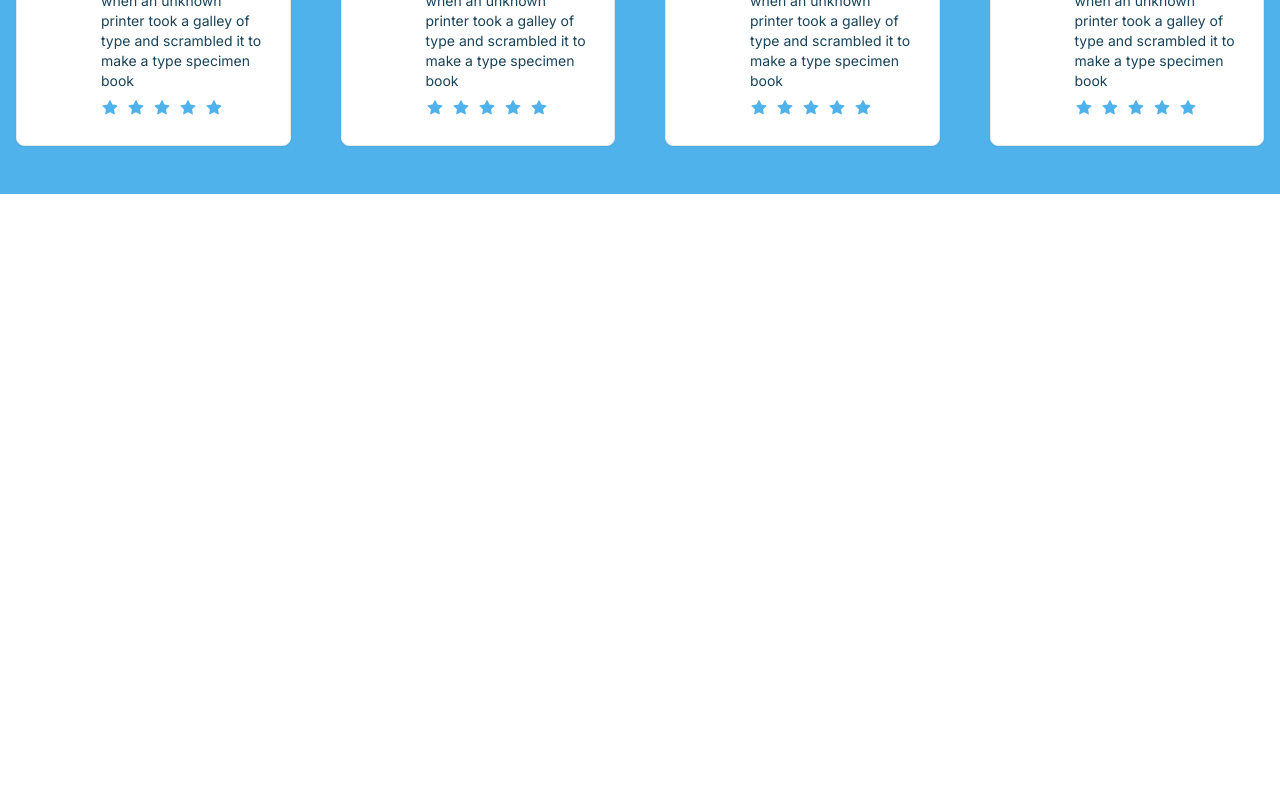
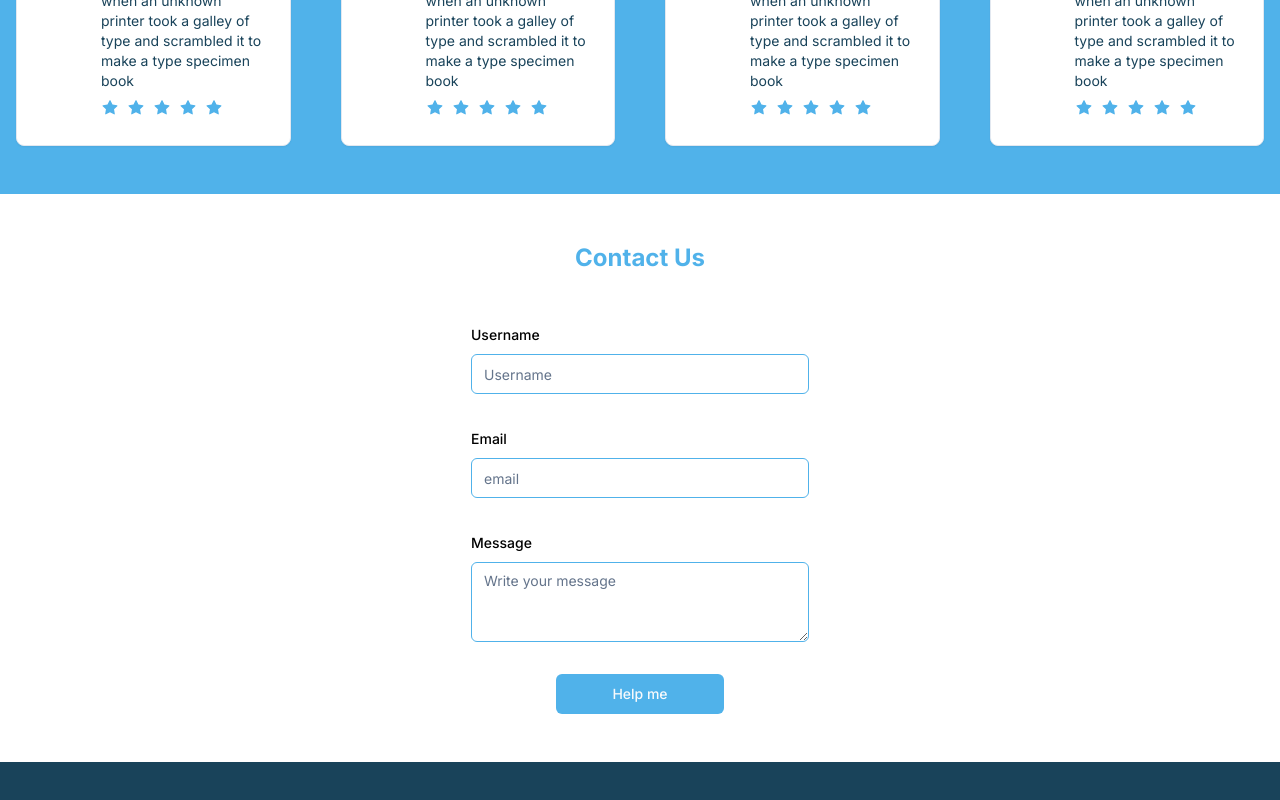
Before and after one commit to Flavio-JS/landing-pages-tailwind, a Next.js app: page /roundrock in a window 1280 px wide. Shown: the part 1914-2714 px from the top of the page. Before the commit the page ends 2108 px from the top, so only its background shows below. Built offline with nearby package versions, Linux system fonts and the light colour scheme.

Commit message:
finish RoundRock

```diff
--- a/package.json
+++ b/package.json
@@ -11,9 +11,11 @@
     "eslint:fix": "eslint --fix \"**/*.+(js|jsx|ts|tsx)\""
   },
   "dependencies": {
+    "@hookform/resolvers": "^3.4.2",
     "@radix-ui/react-avatar": "^1.0.4",
     "@radix-ui/react-dialog": "^1.0.5",
     "@radix-ui/react-dropdown-menu": "^2.0.6",
+    "@radix-ui/react-label": "^2.0.2",
     "@radix-ui/react-progress": "^1.0.3",
     "@radix-ui/react-separator": "^1.0.3",
     "@radix-ui/react-slot": "^1.0.2",
@@ -30,7 +32,8 @@
     "react-dom": "^18",
     "react-hook-form": "^7.51.5",
     "tailwind-merge": "^2.2.2",
-    "tailwindcss-animate": "^1.0.7"
+    "tailwindcss-animate": "^1.0.7",
+    "zod": "^3.23.8"
   },
   "devDependencies": {
     "@types/node": "^20",
--- a/src/components/RoundRockComponents/Banner/BannerContent/BannerContent.tsx
+++ b/src/components/RoundRockComponents/Banner/BannerContent/BannerContent.tsx
@@ -35,7 +35,7 @@ export const BannerContent = () => {
           <span>Service 3</span>
         </div>
       </div>
-      <Button className="bg-[#50B2EA] px-14 py-5 transition-colors  hover:bg-blue-400">
+      <Button className="bg-[#50B2EA] px-14 py-5 transition-colors hover:bg-blue-400  focus-visible:ring-[#50B2EA]">
         Help me
       </Button>
     </div>
--- a/src/components/RoundRockComponents/FirstSection/FirstSection.tsx
+++ b/src/components/RoundRockComponents/FirstSection/FirstSection.tsx
@@ -11,7 +11,7 @@ export const FirstSection = () => {
       className="flex h-full max-h-[80vh] min-h-[500px] w-full flex-col items-center justify-center gap-4 p-4 text-white md:max-h-[60vh]"
     >
       <Carousel />
-      <Button className="border-2 border-solid border-[#F2F2F2] bg-[#50B2EA] px-14 py-5 transition-colors hover:bg-blue-400">
+      <Button className="border-2 border-solid border-[#F2F2F2] bg-[#50B2EA] px-14 py-5 transition-colors hover:bg-blue-400 focus-visible:ring-[#50B2EA]">
         Help me
       </Button>
     </div>
--- /dev/null
+++ b/src/components/RoundRockComponents/Footer/Footer.tsx
@@ -0,0 +1,3 @@
+export const Footer = () => {
+  return <div className="h-[80px] w-full bg-[#19435A]" />;
+};
--- /dev/null
+++ b/src/components/RoundRockComponents/FourthSection/FourthSection.tsx
@@ -0,0 +1,119 @@
+"use client";
+
+import { Button } from "@/components/ui/button";
+import {
+  Form,
+  FormControl,
+  FormField,
+  FormItem,
+  FormLabel,
+  FormMessage,
+} from "@/components/ui/form";
+import { Input } from "@/components/ui/input";
+import { SubmitHandler, useForm } from "react-hook-form";
+import { z } from "zod";
+import { zodResolver } from "@hookform/resolvers/zod";
+import { Textarea } from "@/components/ui/textarea";
+
+const formSchema = z.object({
+  username: z.string().min(2, {
+    message: "Username must be at least 2 characters.",
+  }),
+  email: z.string().email({
+    message: "Email must be a valid email.",
+  }),
+  message: z.string().min(2, {
+    message: "Message must be at least 2 characters.",
+  }),
+});
+
+export type ContactFormProps = {
+  username: string;
+  email: string;
+  message: string;
+};
+
+export const FourthSection = () => {
+  const form = useForm<z.infer<typeof formSchema>>({
+    resolver: zodResolver(formSchema),
+    defaultValues: {
+      username: "",
+      email: "",
+      message: "",
+    },
+  });
+
+  const onSubmit: SubmitHandler<ContactFormProps> = (data) => {
+    console.log(data);
+  };
+
+  return (
+    <div className="flex w-full flex-col items-center gap-12 py-12">
+      <h2 className="text-2xl font-bold text-[#50B2EA]">Contact Us</h2>
+      <Form {...form}>
+        <form
+          onSubmit={form.handleSubmit(onSubmit)}
+          className="flex w-full max-w-[370px] flex-col items-center justify-center space-y-8 px-4"
+        >
+          <FormField
+            {...form.register("username", { required: true, maxLength: 20 })}
+            render={({ field }) => (
+              <FormItem className="w-full">
+                <FormLabel>Username</FormLabel>
+                <FormControl>
+                  <Input
+                    className="border-[#50B2EA] focus-visible:ring-[#50B2EA]"
+                    placeholder="Username"
+                    {...field}
+                  />
+                </FormControl>
+                <FormMessage />
+              </FormItem>
+            )}
+          />
+          <FormField
+            {...form.register("email", {
+              required: true,
+              maxLength: 50,
+            })}
+            render={({ field }) => (
+              <FormItem className="w-full">
+                <FormLabel>Email</FormLabel>
+                <FormControl>
+                  <Input
+                    className="border-[#50B2EA] focus-visible:ring-[#50B2EA]"
+                    placeholder="email"
+                    {...field}
+                  />
+                </FormControl>
+                <FormMessage />
+              </FormItem>
+            )}
+          />
+          <FormField
+            {...form.register("message", { required: true, maxLength: 300 })}
+            render={({ field }) => (
+              <FormItem className="w-full">
+                <FormLabel>Message</FormLabel>
+                <FormControl>
+                  <Textarea
+                    className="border-[#50B2EA] focus-visible:ring-[#50B2EA]"
+                    placeholder="Write your message"
+                    {...field}
+                  />
+                </FormControl>
+                <FormMessage />
+              </FormItem>
+            )}
+          />
+          <Button
+            type="submit"
+            className="bg-[#50B2EA] px-14 py-5 transition-colors hover:bg-blue-400 focus-visible:ring-[#50B2EA]"
+          >
+            Help me
+          </Button>
+        </form>
+      </Form>
+    </div>
+  );
+};
--- a/src/components/RoundRockComponents/RoundRockComponentPage/RoundRockComponentPage.tsx
+++ b/src/components/RoundRockComponents/RoundRockComponentPage/RoundRockComponentPage.tsx
@@ -3,6 +3,8 @@ import { Banner } from "../Banner/Banner";
 import { FirstSection } from "../FirstSection/FirstSection";
 import { SecondSection } from "../SecondSection/SecondSection";
 import { ThirdSection } from "../ThirdSection/ThirdSection";
+import { FourthSection } from "@/components/RoundRockComponents/FourthSection/FourthSection";
+import { Footer } from "@/components/RoundRockComponents/Footer/Footer";
 
 export const RoundRockComponentPage: NextPage = () => {
   return (
@@ -11,6 +13,8 @@ export const RoundRockComponentPage: NextPage = () => {
       <FirstSection />
       <SecondSection />
       <ThirdSection />
+      <FourthSection />
+      <Footer />
     </div>
   );
 };
--- a/src/components/RoundRockComponents/SecondSection/SecondSection.tsx
+++ b/src/components/RoundRockComponents/SecondSection/SecondSection.tsx
@@ -40,7 +40,7 @@ export const SecondSection = () => {
               </div>
             ))}
           </div>
-          <Button className="w-fit border-2 border-solid border-[#F2F2F2] bg-[#50B2EA] px-14 py-5 transition-colors hover:bg-blue-400">
+          <Button className="w-fit border-2 border-solid border-[#F2F2F2] bg-[#50B2EA] px-14 py-5 transition-colors hover:bg-blue-400 focus-visible:ring-[#50B2EA]">
             Help me
           </Button>
         </div>
@@ -115,7 +115,7 @@ export const SecondSection = () => {
               </div>
             ))}
           </div>
-          <Button className="w-fit border-2 border-solid border-[#F2F2F2] bg-[#50B2EA] px-14 py-5 transition-colors hover:bg-blue-400">
+          <Button className="w-fit border-2 border-solid border-[#F2F2F2] bg-[#50B2EA] px-14 py-5 transition-colors hover:bg-blue-400 focus-visible:ring-[#50B2EA]">
             Help me
           </Button>
         </div>
--- a/src/components/RoundRockComponents/ThirdSection/ThirdSection.tsx
+++ b/src/components/RoundRockComponents/ThirdSection/ThirdSection.tsx
@@ -11,8 +11,8 @@ export const ThirdSection = () => {
           <Card key={index} className="flex w-full max-w-[500px] gap-4 p-7">
             <div>
               <Avatar>
-                <AvatarImage src="/imgs/user.png" alt="@shadcn" />
-                <AvatarFallback>CN</AvatarFallback>
+                <AvatarImage src="/imgs/user.png" alt="user.png" />
+                <AvatarFallback>CH</AvatarFallback>
               </Avatar>
             </div>
             <div className="flex flex-col gap-2">
--- /dev/null
+++ b/src/components/ui/form.tsx
@@ -0,0 +1,182 @@
+"use client";
+
+import * as React from "react";
+import * as LabelPrimitive from "@radix-ui/react-label";
+import { Slot } from "@radix-ui/react-slot";
+import {
+  Controller,
+  ControllerProps,
+  FieldPath,
+  FieldValues,
+  FormProvider,
+  useFormContext,
+} from "react-hook-form";
+
+import { cn } from "@/lib/utils";
+import { Label } from "@/components/ui/label";
+
+const Form = FormProvider;
+
+type FormFieldContextValue<
+  TFieldValues extends FieldValues = FieldValues,
+  TName extends FieldPath<TFieldValues> = FieldPath<TFieldValues>,
+> = {
+  name: TName;
+};
+
+const FormFieldContext = React.createContext<FormFieldContextValue>(
+  {} as FormFieldContextValue
+);
+
+const FormField = <
+  TFieldValues extends FieldValues = FieldValues,
+  TName extends FieldPath<TFieldValues> = FieldPath<TFieldValues>,
+>({
+  ...props
+}: ControllerProps<TFieldValues, TName>) => {
+  return (
+    <FormFieldContext.Provider value={{ name: props.name }}>
+      <Controller {...props} />
+    </FormFieldContext.Provider>
+  );
+};
+
+const useFormField = () => {
+  const fieldContext = React.useContext(FormFieldContext);
+  const itemContext = React.useContext(FormItemContext);
+  const { getFieldState, formState } = useFormContext();
+
+  const fieldState = getFieldState(fieldContext.name, formState);
+
+  if (!fieldContext) {
+    throw new Error("useFormField should be used within <FormField>");
+  }
+
+  const { id } = itemContext;
+
+  return {
+    id,
+    name: fieldContext.name,
+    formItemId: `${id}-form-item`,
+    formDescriptionId: `${id}-form-item-description`,
+    formMessageId: `${id}-form-item-message`,
+    ...fieldState,
+  };
+};
+
+type FormItemContextValue = {
+  id: string;
+};
+
+const FormItemContext = React.createContext<FormItemContextValue>(
+  {} as FormItemContextValue
+);
+
+const FormItem = React.forwardRef<
+  HTMLDivElement,
+  React.HTMLAttributes<HTMLDivElement>
+>(({ className, ...props }, ref) => {
+  const id = React.useId();
+
+  return (
+    <FormItemContext.Provider value={{ id }}>
+      <div ref={ref} className={cn("space-y-2", className)} {...props} />
+    </FormItemContext.Provider>
+  );
+});
+FormItem.displayName = "FormItem";
+
+const FormLabel = React.forwardRef<
+  React.ElementRef<typeof LabelPrimitive.Root>,
+  React.ComponentPropsWithoutRef<typeof LabelPrimitive.Root>
+>(({ className, ...props }, ref) => {
+  const { error, formItemId } = useFormField();
+
+  return (
+    <Label
+      ref={ref}
+      className={cn(error && "text-red-500 dark:text-red-900", className)}
+      htmlFor={formItemId}
+      {...props}
+    />
+  );
+});
+FormLabel.displayName = "FormLabel";
+
+const FormControl = React.forwardRef<
+  React.ElementRef<typeof Slot>,
+  React.ComponentPropsWithoutRef<typeof Slot>
+>(({ ...props }, ref) => {
+  const { error, formItemId, formDescriptionId, formMessageId } =
+    useFormField();
+
+  return (
+    <Slot
+      ref={ref}
+      id={formItemId}
+      aria-describedby={
+        !error
+          ? `${formDescriptionId}`
+          : `${formDescriptionId} ${formMessageId}`
+      }
+      aria-invalid={!!error}
+      {...props}
+    />
+  );
+});
+FormControl.displayName = "FormControl";
+
+const FormDescription = React.forwardRef<
+  HTMLParagraphElement,
+  React.HTMLAttributes<HTMLParagraphElement>
+>(({ className, ...props }, ref) => {
+  const { formDescriptionId } = useFormField();
+
+  return (
+    <p
+      ref={ref}
+      id={formDescriptionId}
+      className={cn("text-sm text-slate-500 dark:text-slate-400", className)}
+      {...props}
+    />
+  );
+});
+FormDescription.displayName = "FormDescription";
+
+const FormMessage = React.forwardRef<
+  HTMLParagraphElement,
+  React.HTMLAttributes<HTMLParagraphElement>
+>(({ className, children, ...props }, ref) => {
+  const { error, formMessageId } = useFormField();
+  const body = error ? String(error?.message) : children;
+
+  if (!body) {
+    return null;
+  }
+
+  return (
+    <p
+      ref={ref}
+      id={formMessageId}
+      className={cn(
+        "text-sm font-medium text-red-500 dark:text-red-900",
+        className
+      )}
+      {...props}
+    >
+      {body}
+    </p>
+  );
+});
+FormMessage.displayName = "FormMessage";
+
+export {
+  useFormField,
+  Form,
+  FormItem,
+  FormLabel,
+  FormControl,
+  FormDescription,
+  FormMessage,
+  FormField,
+};
--- /dev/null
+++ b/src/components/ui/label.tsx
@@ -0,0 +1,26 @@
+"use client"
+
+import * as React from "react"
+import * as LabelPrimitive from "@radix-ui/react-label"
+import { cva, type VariantProps } from "class-variance-authority"
+
+import { cn } from "@/lib/utils"
+
+const labelVariants = cva(
+  "text-sm font-medium leading-none peer-disabled:cursor-not-allowed peer-disabled:opacity-70"
+)
+
+const Label = React.forwardRef<
+  React.ElementRef<typeof LabelPrimitive.Root>,
+  React.ComponentPropsWithoutRef<typeof LabelPrimitive.Root> &
+    VariantProps<typeof labelVariants>
+>(({ className, ...props }, ref) => (
+  <LabelPrimitive.Root
+    ref={ref}
+    className={cn(labelVariants(), className)}
+    {...props}
+  />
+))
+Label.displayName = LabelPrimitive.Root.displayName
+
+export { Label }
--- /dev/null
+++ b/src/components/ui/textarea.tsx
@@ -0,0 +1,24 @@
+import * as React from "react"
+
+import { cn } from "@/lib/utils"
+
+export interface TextareaProps
+  extends React.TextareaHTMLAttributes<HTMLTextAreaElement> {}
+
+const Textarea = React.forwardRef<HTMLTextAreaElement, TextareaProps>(
+  ({ className, ...props }, ref) => {
+    return (
+      <textarea
+        className={cn(
+          "flex min-h-[80px] w-full rounded-md border border-slate-200 bg-white px-3 py-2 text-sm ring-offset-white placeholder:text-slate-500 focus-visible:outline-none focus-visible:ring-2 focus-visible:ring-slate-950 focus-visible:ring-offset-2 disabled:cursor-not-allowed disabled:opacity-50 dark:border-slate-800 dark:bg-slate-950 dark:ring-offset-slate-950 dark:placeholder:text-slate-400 dark:focus-visible:ring-slate-300",
+          className
+        )}
+        ref={ref}
+        {...props}
+      />
+    )
+  }
+)
+Textarea.displayName = "Textarea"
+
+export { Textarea }
```
Also changed, not shown: tailwind.config.ts (+7 -7 lines), 1 other file (tests, documents, lock files or other folders).
